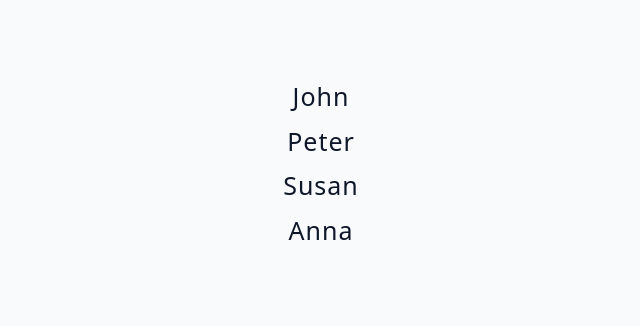
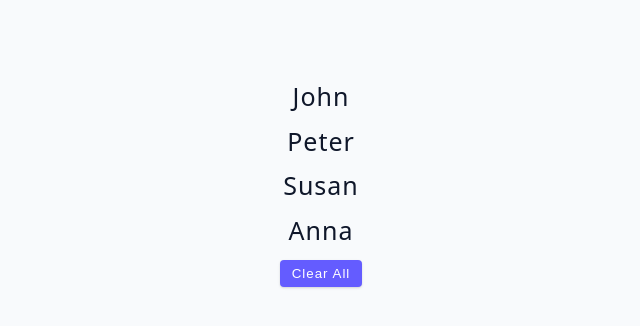
Before and after one commit to emmeiwhite/advanced-react-2024, a React (Vite) app: page / in a window 1280 px wide. Shown: the top 326 px of the page, without its empty margins (319-959 px from the left). Built offline with nearby package versions, Linux system fonts and the light colour scheme.

Commit message:
Cleared List and Delete item by item

```diff
--- a/src/tutorial/01-useState/starter/03-useState-array.jsx
+++ b/src/tutorial/01-useState/starter/03-useState-array.jsx
@@ -1,20 +1,41 @@
+import { useState } from 'react'
 import { data } from '../../../data'
 
 const UseStateArray = () => {
-  console.log(data)
-  const peopleJSX = data.map(person => (
+  const [list, setList] = useState(data)
+  function handleDelete(id) {
+    console.log(id)
+    setList(list.filter(item => item.id !== id))
+  }
+
+  function handleClear() {
+    setList([])
+  }
+
+  const peopleJSX = list.map(person => (
     <Person
-      name={person.name}
+      {...person}
       key={person.id}
+      handleDelete={handleDelete}
     />
   ))
-  return <div>{peopleJSX}</div>
+  return (
+    <div>
+      {peopleJSX}
+      <button
+        className="btn"
+        onClick={handleClear}
+      >
+        Clear All
+      </button>
+    </div>
+  )
 }
 
-function Person({ name }) {
+function Person({ id, name, handleDelete }) {
   return (
     <div>
-      <h4>{name}</h4>
+      <h4 onClick={() => handleDelete(id)}>{name}</h4>
     </div>
   )
 }
```
